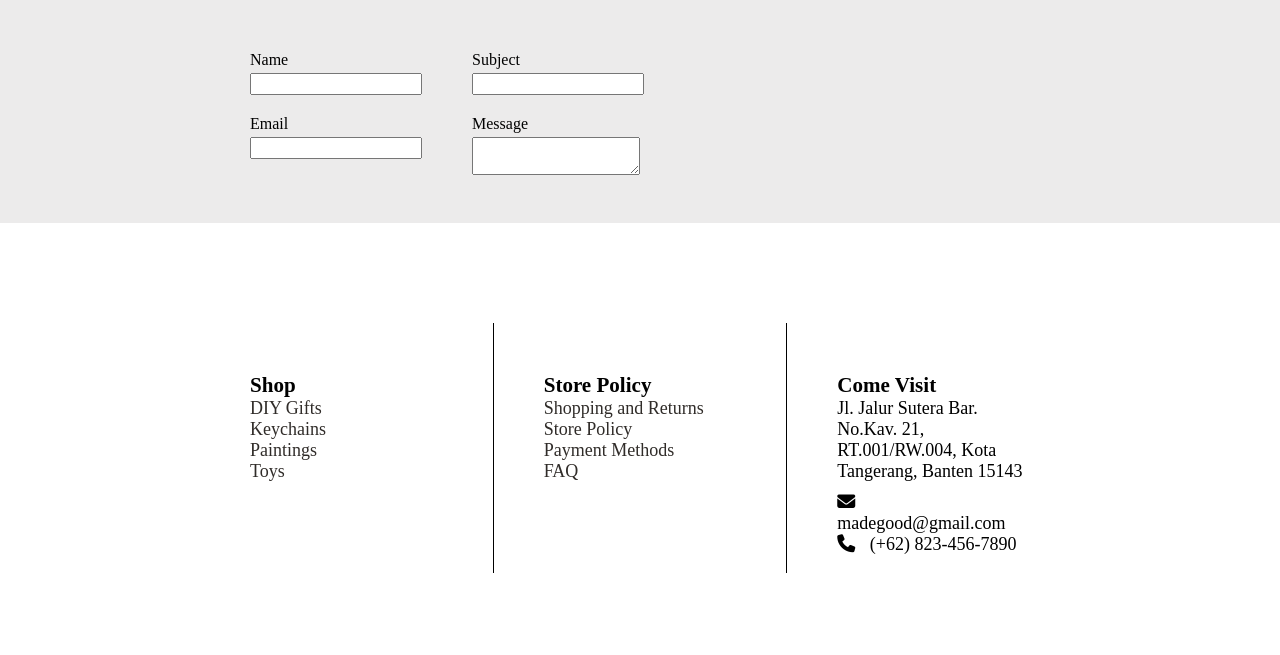
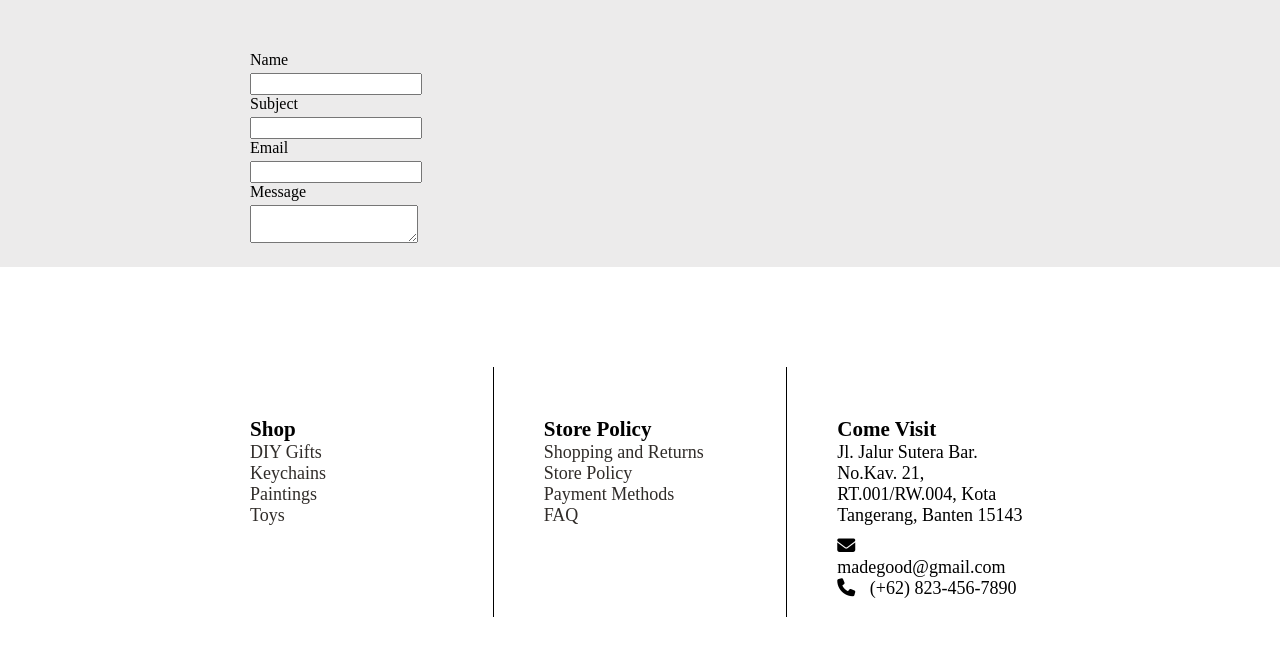
Before and after one commit to YongkyA23/artisan-avenue, a plain HTML site: page contact.html in a window 1280 px wide. Shown: the part 999-1654 px from the top of the page. Drawn offline with Linux system fonts and the light colour scheme; a web font is replaced by a local one.

Commit message:
Update contact.html

```diff
--- a/contact.html
+++ b/contact.html
@@ -89,21 +89,21 @@
           </div>
           <div class="contact-form">
             <div class="form-item3">
-              <div class="form-item">
+              <div class="form-line1">
                 <div class="label"><label for="name">Name</label></div>
                 <div><input type="text" id="name" name="name"></div>
               </div>
-              <div class="form-item">
+              <div class="form-line1">
                 <div class="label"><label for="subject">Subject</label></div>
                 <div><input type="text" id="subject" name="subject"></div>
               </div>
-              <div class="form-item">
+              <div class="form-line1">
                 <div class="label"><label for="email">Email</label></div>
                 <div><input type="email" id="email" name="email"></div>
               </div>
             </div>
             <div class="form-item1">
-              <div class="form-item">
+              <div class="form-line2">
                 <div class="label"><label for="message">Message</label></div>
                 <div><textarea id="message" name="message"></textarea></div>
               </div>
```
